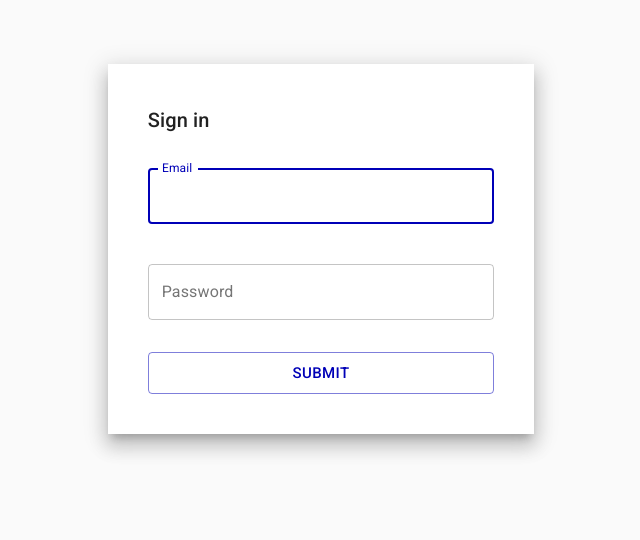
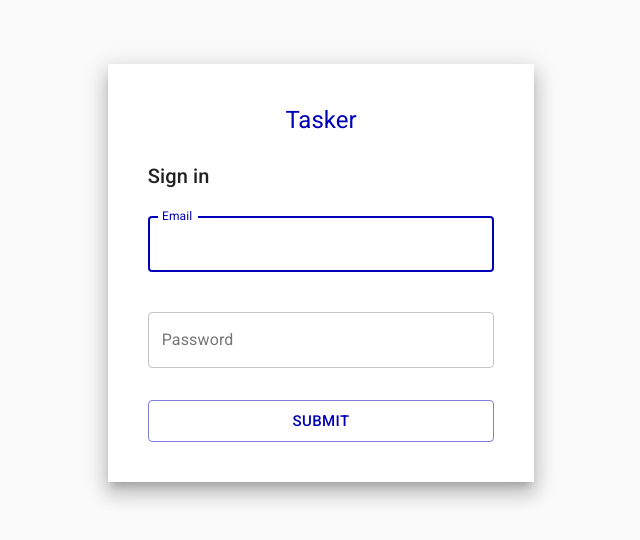
Before and after one commit to karol-dabrowski/kdtasker-web-client, a React (Create React App) app: page /login in a window 1280 px wide. Shown: the top 540 px of the page, without its empty margins (319-959 px from the left). Built offline with nearby package versions, Linux system fonts and the light colour scheme.

Commit message:
Create form logo and implement in AuthWrapper

```diff
--- a/src/components/AuthWrapper.js
+++ b/src/components/AuthWrapper.js
@@ -1,6 +1,8 @@
 import React from 'react';
 import {withStyles, Grid} from "@material-ui/core";
 import Typography from "@material-ui/core/Typography";
+
+import FormLogo from "./Forms/elements/FormLogo";
 
 const AuthWrapper = (props) => {
     const {classes, children, title} = props;
@@ -8,6 +10,7 @@ const AuthWrapper = (props) => {
     return (
         <Grid container justify="center">
             <Grid className={classes.authWrapper} item xs={10} sm={8} md={6} lg={4} xl={3}>
+                <FormLogo/>
                 <Typography className={classes.wrapperTitle} variant="h6" noWrap>
                     {title}
                 </Typography>
@@ -29,7 +32,7 @@ const styles = theme => ({
         },
     },
     wrapperTitle: {
-        marginBottom: theme.spacing(2)
+        marginBottom: theme.spacing(1)
     }
 });
 
--- /dev/null
+++ b/src/components/Forms/elements/FormLogo.js
@@ -0,0 +1,35 @@
+import React from "react";
+import {withStyles} from "@material-ui/core";
+import Typography from "@material-ui/core/Typography";
+import {Link} from "react-router-dom";
+
+const FormLogo = (props) => {
+    const {classes} = props;
+
+    return (
+        <div className={classes.logoWrapper}>
+            <Typography className={classes.logoHeader} variant="h5" noWrap>
+                <Link className={classes.logoHeaderLink} to='/'>Tasker</Link>
+            </Typography>
+        </div>
+    );
+};
+
+const style = theme => ({
+    logoWrapper: {
+        width: '100%',
+        textAlign: 'center',
+        marginBottom: theme.spacing(3)
+    },
+    logoHeader: {
+        margin: theme.spacing(0),
+        display: 'inline'
+    },
+    logoHeaderLink: {
+        outline: 0,
+        color: theme.palette.primary.main,
+        textDecoration: 'none'
+    }
+});
+
+export default withStyles(style)(FormLogo);
```
